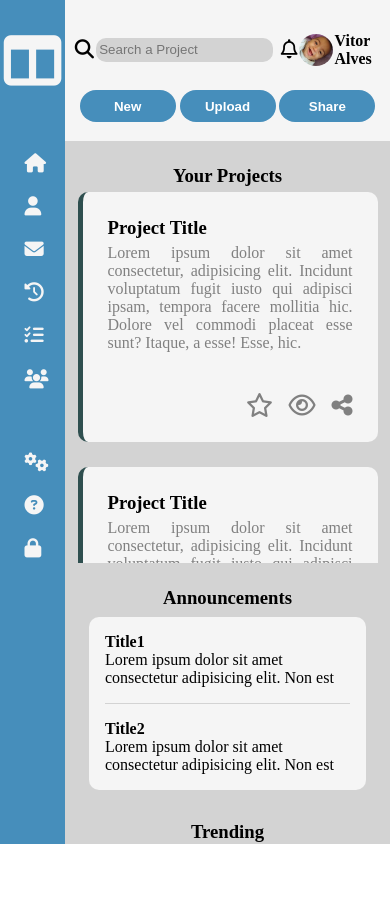
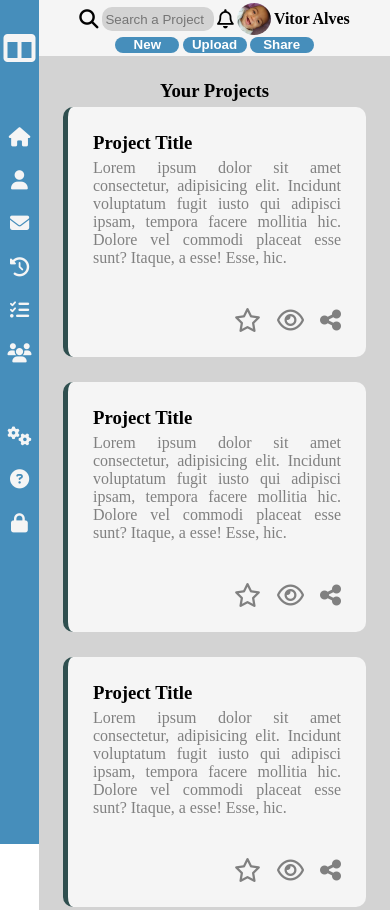
Before and after one commit to Direcaoass/DashBoard, a plain HTML site: page index.html in a window 390 px wide. Shown: the top 910 px of the page. Before the commit the page ends 844 px from the top, so only its background shows below. Drawn offline with Linux system fonts and the light colour scheme.

Commit message:
overflow removed from mobile

```diff
--- a/styles.css
+++ b/styles.css
@@ -7,7 +7,7 @@
 .container-grid {
   display: grid;
   grid-template: repeat(6, 1fr) / repeat(6, 1fr);
-  height: 100vh;
+  max-height: 100vh;
   width: 100vw;
 
 }
@@ -278,16 +278,37 @@
   font-size: 0.8rem;
 }
 
+
+
 @media (max-width: 800px) {
+
+  .container-grid {
+  max-height: fit-content;
+  display: flex;
+  flex-direction: column;
+  width: 100%;
+
+  }
 
   .left-menu {
     background-color: rgb(70, 142, 187);
-    grid-template-columns: 1/1;
     display: flex;
     flex-direction: column;
     align-items: center;
+    text-align: center;
     gap: 4rem;
-    height: auto;
+    position: fixed;
+    height:100%;
+    width: 10%;
+
+  }
+
+  .left-menu ul{
+    padding: 0;
+  }
+  .left-menu .logo {
+    font-size: 1rem;
+
   }
 
   .left-menu p,
@@ -295,34 +316,52 @@
     display: none;
   }
 
-  .header,
-  .header-down-right,
-  .header-down {
-    padding: 0.1rem;
-    gap: 0.2em;
+
+  .header{
+    padding: 0.2rem;
+    gap: 0.1em;
+    display: flex;
     justify-content: center;
+    height: fit-content;
+    margin-left: 10%;
+
   }
 
   .header-top-left,
-  .header-top-right {
-    gap: 0.1rem;
+  .header-top-right,
+  .header-top,
+  .header-down,
+  .header-down-right
+   {
+    gap: 0.2rem;
     justify-content: center;
+    width: auto;
   }
 
+  .header-down-right button{
+    min-width: 4rem;
+    min-height: 1rem;
+  }
+
+  .header-top-left input {
+    max-width: 7rem;
+
+  }
 
   .projects {
-    grid-area: 2/2/5/7;
     display: flex;
     flex-direction: column;
     align-items: center;
-    overflow-x: hidden;
+    margin-left: 10%;
+    overflow: hidden;
 
 
   }
 
   .announ-trending {
-    grid-area: 5/2/7/7;
-    gap:3rem;
+    margin-left: 10%;
+    justify-content: center;
+
 
   }
 
```
